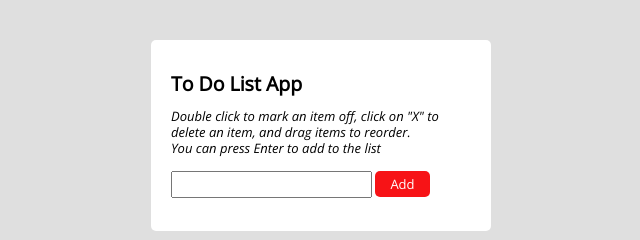
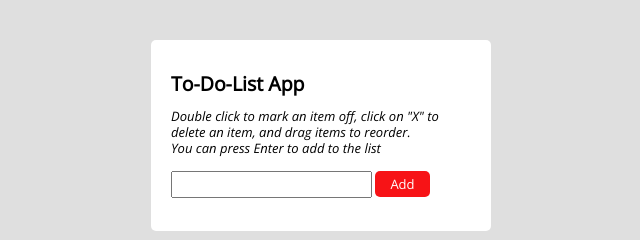
Before and after one commit to CleySanchez/To-do-app1, a plain HTML site: page index.html in a window 1280 px wide. Shown: the full height of the page, 319-959 px from the left. Drawn offline with nearby package versions, Linux system fonts and the light colour scheme.

Commit message:
new mini app

```diff
--- a/index.html
+++ b/index.html
@@ -10,7 +10,7 @@
 
 <body>
 	<div class="container">
-		<h2>To Do List App</h2>
+		<h2>To-Do-List App</h2>
 		<p><em> Double click to mark an item off, click on "X" to delete an item, and drag items to reorder. <br> You can press Enter to add to the list</em></p>
 
 		<form name="toDoList">
```
